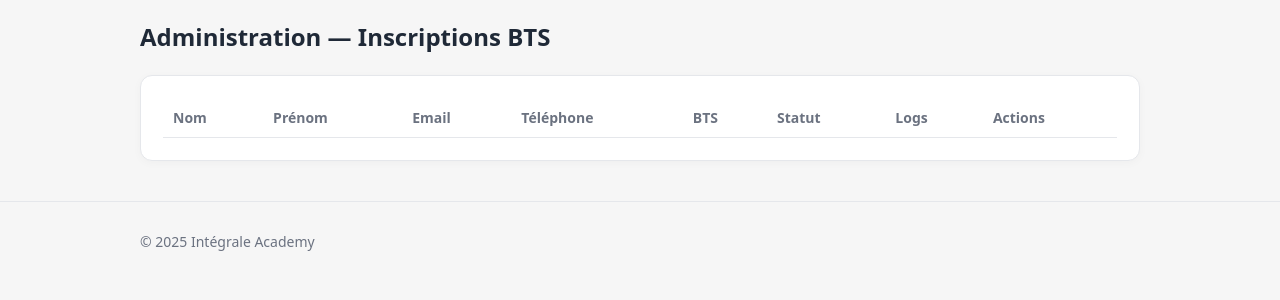
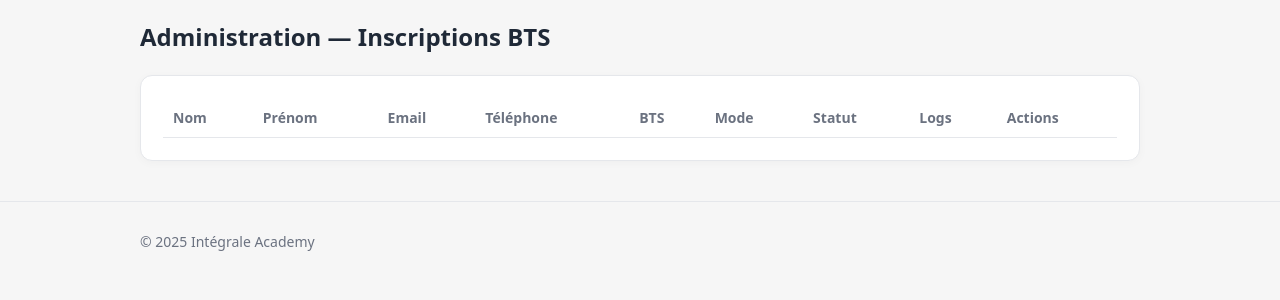
Before and after one commit to integraleacademy/inscriptionsbts, a Flask app: page /admin in a window 1280 px wide. Shown: the part 61-361 px from the top of the page. Run offline with Flask 3, Linux system fonts and the light colour scheme; the visitor is signed in with stand-in values (Sample User, id 1); lists and menus that the app fills with data are empty; parts of the project's set-up code (start-up, migrations or seed data) failed here and were passed over.

Commit message:
Update admin.html

```diff
--- a/templates/admin.html
+++ b/templates/admin.html
@@ -11,6 +11,7 @@
         <th>Email</th>
         <th>Téléphone</th>
         <th>BTS</th>
+        <th>Mode</th>
         <th>Statut</th>
         <th>Logs</th>
         <th>Actions</th>
@@ -24,6 +25,7 @@
         <td>{{ r.mail or '-' }}</td>
         <td>{{ r.tel or '-' }}</td>
         <td>{{ r.bts }}</td>
+        <td>{{ r.mode or '-' }}</td>
         <td>
           <span class="badge" style="background: {{ r.status|status_color }};">{{ r.status }}</span>
         </td>
```
